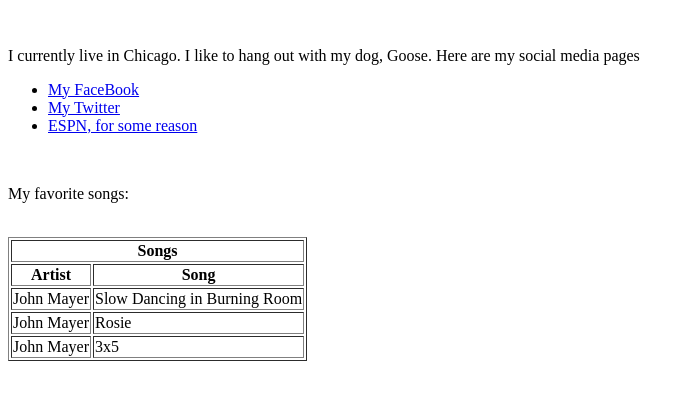
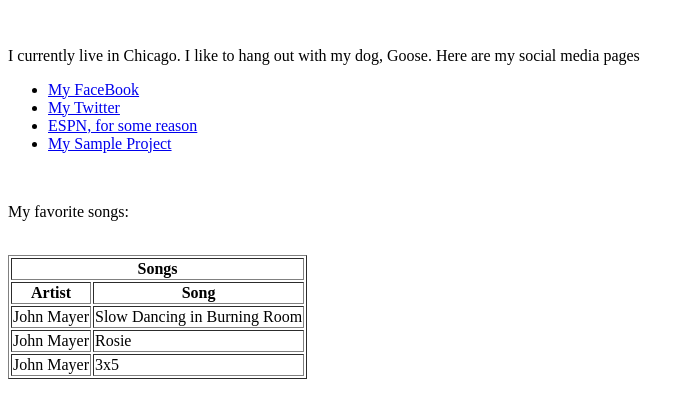
Before and after one commit to mmpatterson/mmpatterson.github.io, a plain HTML site: page index.html in a window 1280 px wide. Shown: the part 176-594 px from the top of the page, without its empty margins (0-695 px from the left). Drawn offline with Linux system fonts and the light colour scheme.

Commit message:
Added link to sample project

```diff
--- a/index.html
+++ b/index.html
@@ -28,6 +28,7 @@
         <li><a href = "facebook.com" target = "_blank">My FaceBook</a></li>
         <li><a href = "www.twitter.com" target = "_blank"> My Twitter</a></li>
         <li><a href = "www.espn.com" target = "_blank">ESPN, for some reason</a></li>
+        <li><a href = "https://mmpatterson.github.io/some_project_website/">My Sample Project</a></li>
     </ul>
    <br>
    <p> My favorite songs:</p>
```
Also changed, not shown: 1 other file.
